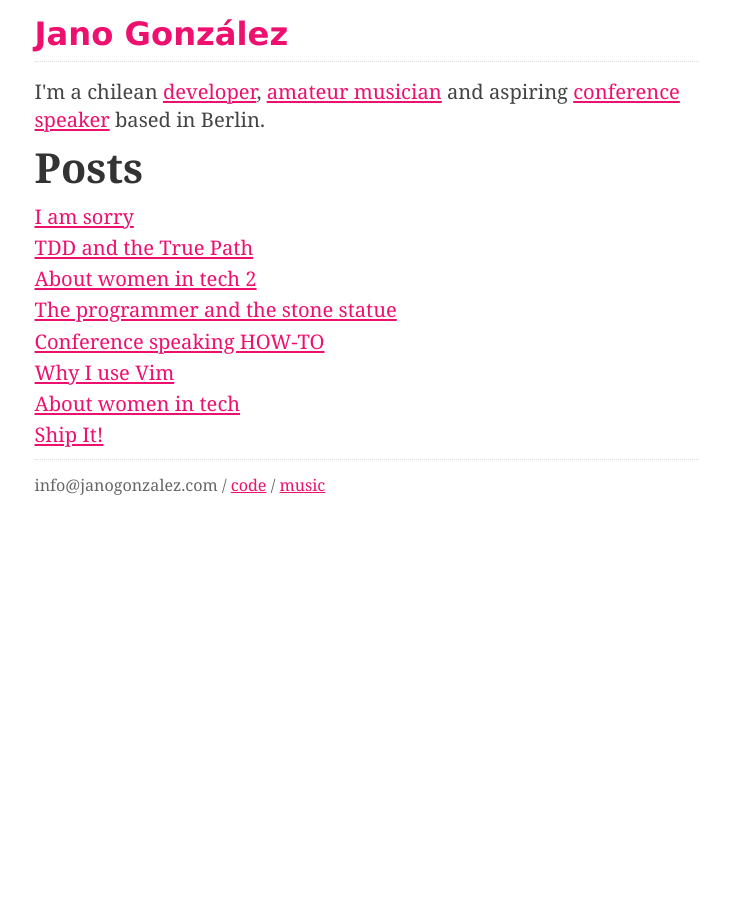
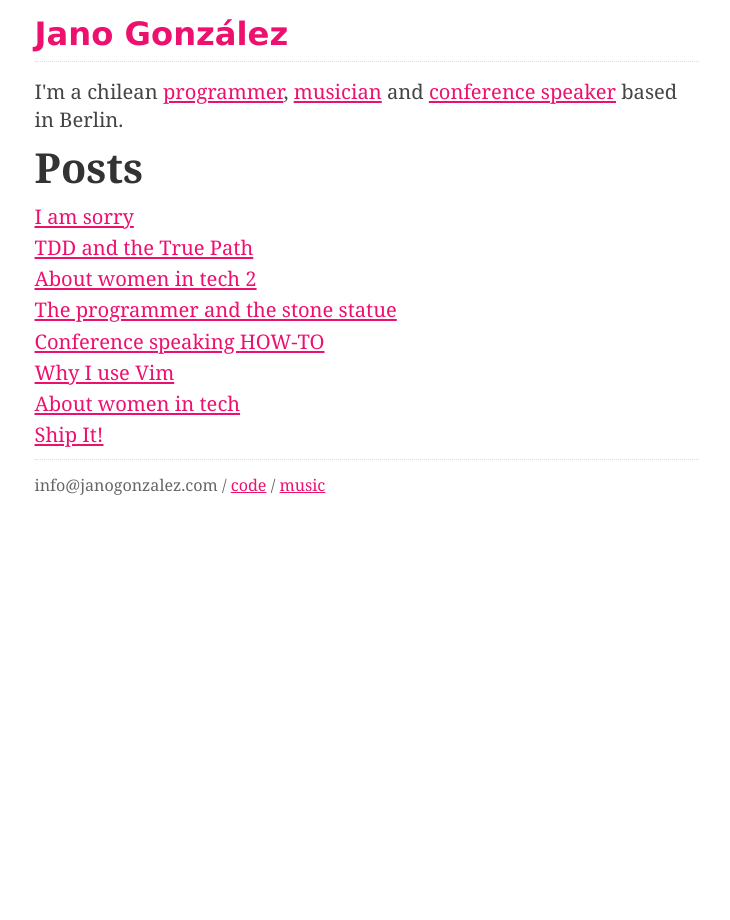
Before and after one commit to janogonzalez/janogonzalez.github.io, a Jekyll site: the page built from index.html, in a window 1280 px wide. Shown: the whole page, without its empty margins (273-1003 px from the left). Built offline with Jekyll 4.4.1, drawn with Linux system fonts in a browser that asks for light colours.

Commit message:
Update home

```diff
--- a/index.html
+++ b/index.html
@@ -4,9 +4,9 @@
 ---
 
 <div id="home">
-  <p>I'm a chilean <a href="http://github.com/janogonzalez">developer</a>,
-  <a href="http://soundcloud.com/janogonzalez">amateur musician</a> and aspiring
-  <a href="http://lanyrd.com/profile/janogonzalez/past/speaking">conference
+  <p>I'm a chilean <a href="http://github.com/janogonzalez">programmer</a>,
+  <a href="http://soundcloud.com/janogonzalez">musician</a> and
+  <a href="https://web.archive.org/web/20160424031622/http://lanyrd.com/profile/janogonzalez/past/speaking/">conference
   speaker</a> based in Berlin.</p>
 
   <h1>Posts</h1>
```
